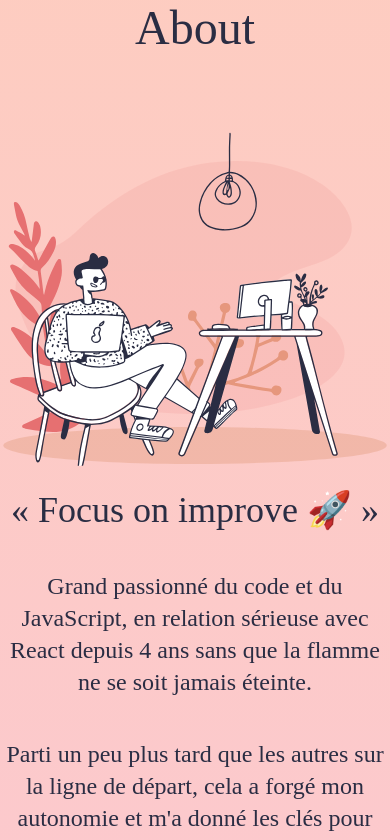
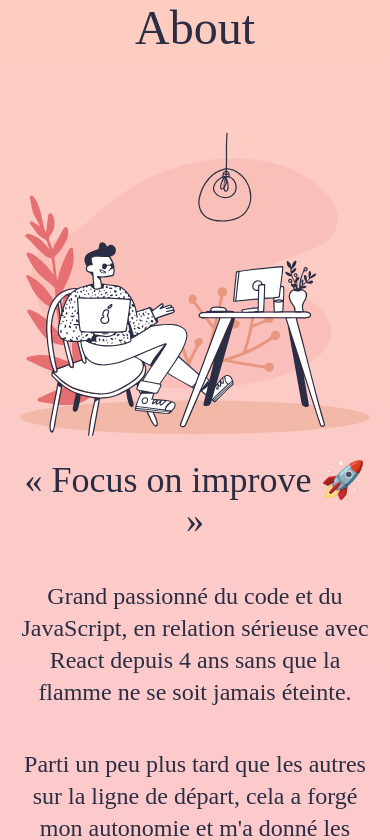
Before and after one commit to Bakhaw/universe, a React (Create React App) app: page / in a window 390 px wide. Shown: the part 1000-1840 px from the top of the page. Built offline with nearby package versions, Linux system fonts and the light colour scheme; a web font is replaced by a local one.

Commit message:
Add padding to About section

```diff
--- a/src/App.js
+++ b/src/App.js
@@ -14,7 +14,7 @@ function App() {
         <Navbar />
       </div>
 
-      <div className="flex flex-col gap-40 px-0 lg:px-0">
+      <div className="flex flex-col gap-40">
         <Bio />
         <About />
         <Skills />
--- a/src/sections/About/index.js
+++ b/src/sections/About/index.js
@@ -12,7 +12,7 @@ function About() {
     <Section id="about">
       <Title>About</Title>
 
-      <div className="flex flex-col-reverse lg:flex-row justify-center items-center gap-6 lg:gap-20 text-center">
+      <div className="flex flex-col-reverse lg:flex-row justify-center items-center gap-6 lg:gap-20 text-center px-5">
         <div className="flex flex-col justify-center items-center gap-10 max-w-xl">
           <h2 className="text-4xl lg:text-5xl">« Focus on improve 🚀 »</h2>
           <p className="text-2xl lg:text-3xl">
```
